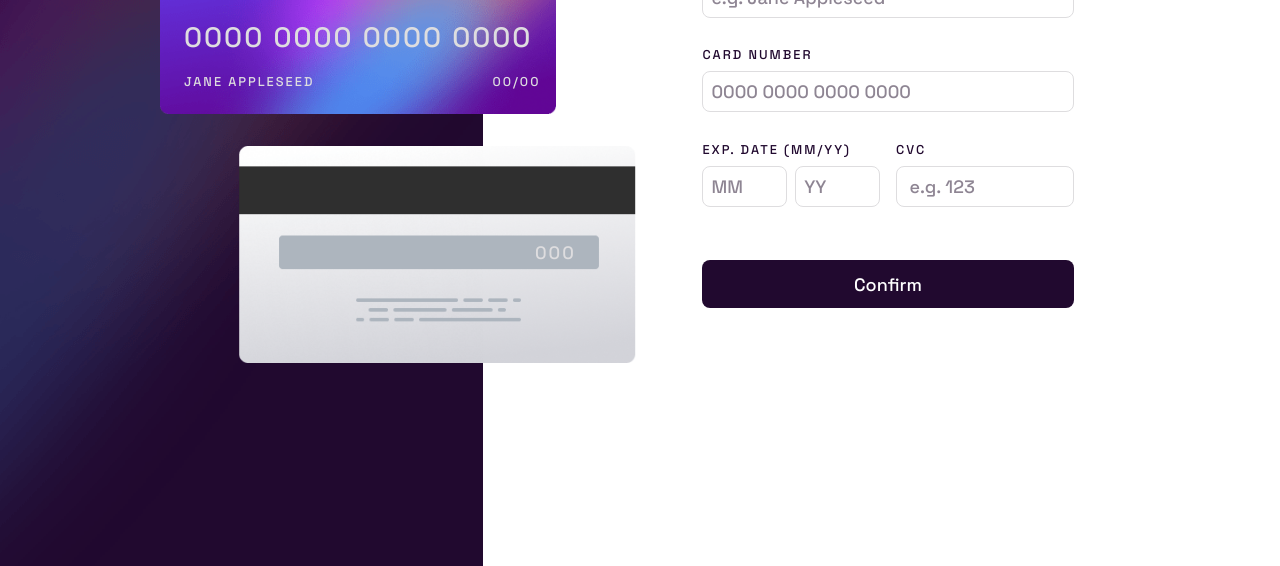
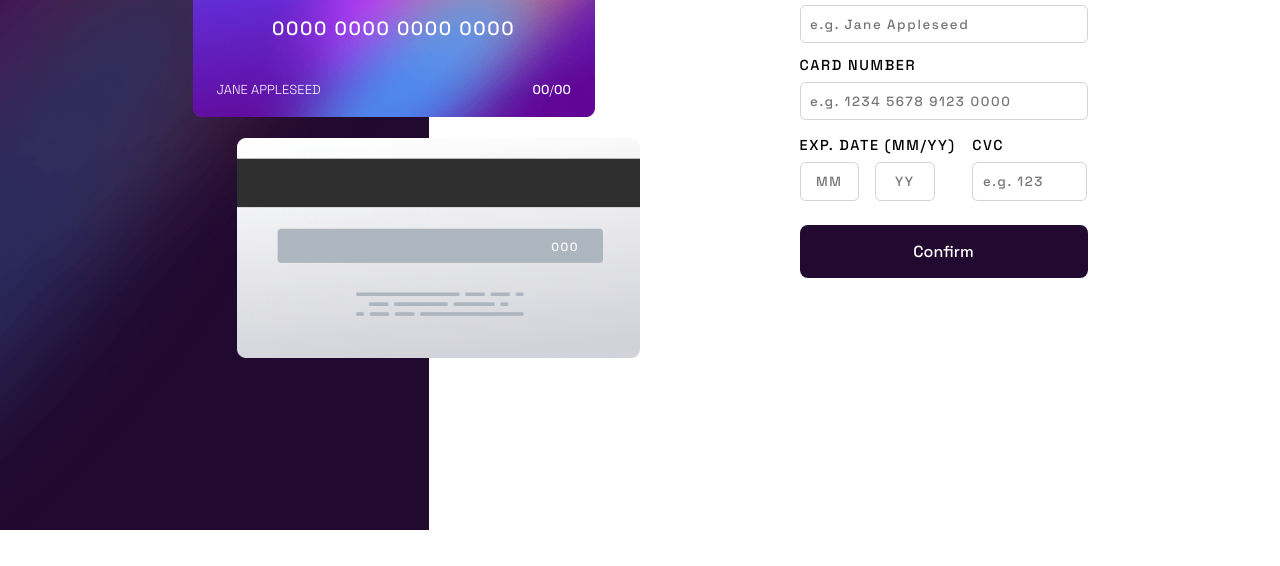
Before and after one commit to MichealAllison/Interactive-card-details-form, a plain HTML site: page index.html in a window 1280 px wide. Shown: the part 270-836 px from the top of the page. After the commit the page ends 800 px from the top, so only its background shows below. Drawn offline with Linux system fonts and the light colour scheme.

Commit message:
Added Javascript

```diff
--- a/index.html
+++ b/index.html
@@ -1,9 +1,8 @@
 <!DOCTYPE html>
-<html lang="en">
+<html lang="es">
   <head>
     <meta charset="UTF-8" />
     <meta name="viewport" content="width=device-width, initial-scale=1.0" />
-    <!-- displays site properly based on user's device -->
 
     <link
       rel="icon"
@@ -16,106 +15,91 @@
     <title>Frontend Mentor | Interactive card details form</title>
   </head>
   <body>
-    <main class="wrapper">
-      <div class="card-container">
-        <div class="card-col card-items">
-          <div class="card-item card-front">
-            <img
-              src="images/bg-card-front.png"
-              alt="user-card-front"
-              class="card-img"
-            />
-            <img
-              src="images/card-logo.svg"
-              alt=""
-              aria-hidden="true"
-              class="card-logo"
-            />
-
-            <div class="card-front--details">
-              <p class="card-number">0000 0000 0000 0000</p>
-
-              <div>
-                <p class="user-name">JANE APPLESEED</p>
-                <p class="date">00/00</p>
+    <main class="main-container">
+      <section class="cards">
+        <div class="front-card">
+          <img src="images/bg-card-front.png" alt="Imagen Frontal" />
+          <div class="front-card_data">
+            <img src="images/card-logo.svg" alt="Logo Tarjeta" />
+            <h1 class="card-number" id="card-number">0000 0000 0000 0000</h1>
+            <div class="front-card_info">
+              <p class="card-name" id="card-name">Jane Appleseed</p>
+              <p class="card-date">
+                <span id="card-month">00</span>/<span id="card-year">00</span>
+              </p>
             </div>
           </div>
         </div>
-
-          <div class="card-item card-back">
-            <img
-              src="images/bg-card-back.png"
-              alt="card behind"
-              class="card-img"
-            />
-            <p class="card-back--details">000</p>
+        <div class="back-card">
+          <img src="images/bg-card-back.png" alt="" />
+          <div class="back-card_data">
+            <p class="card-cvc" id="card-cvc">000</p>
           </div>
         </div>
-
-        <div class="card-col card-input-details">
-          <form class="card-input--active">
-            <div class="card-input--item">
-              <label for="userName">CARDHOLDER NAME</label>
+      </section>
+      <form id="form" class="form">
+        <label for="form-name">Cardholder Name</label>
         <input
           type="text"
-                id="userName"
+          id="form-name"
+          onkeydown="return /[a-zA-Z, ]/i.test(event.key)"
           placeholder="e.g. Jane Appleseed"
+          maxlength="26"
+          required
         />
-              <small></small>
-            </div>
-            <div class="card-input--item">
-              <label for="userNumber">CARD NUMBER</label>
+        <label for="form-number">Card Number</label>
         <input
-                type="number"
-                min="0"
+          type="text"
+          id="form-number"
+          placeholder="e.g. 1234 5678 9123 0000"
+          minlength="16"
           maxlength="16"
-                id="userNumber"
-                placeholder="0000 0000 0000 0000"
+          required
         />
-              <small class="cardError"></small>
-            </div>
-            <div class="card-input--item item-group">
-              <div class="input-date">
-                <label for="inputDate">EXP. DATE (MM/YY)</label>
-                <div>
+        <div class="form-date-cvc">
+          <div class="form-date">
+            <label>Exp. Date (MM/YY)</label>
+            <div class="form-date_numbers">
               <input
-                    type="number"
-                    id="inputDate"
+                type="text"
+                id="form-month"
                 placeholder="MM"
-                    min="0"
+                minlength="2"
+                maxlength="2"
+                required
               />
               <input
-                    type="number"
-                    id="inputYear"
+                type="text"
+                id="form-year"
                 placeholder="YY"
-                    min="0"
+                minlength="2"
+                maxlength="2"
+                required
               />
             </div>
-                <small class="date-error"></small>
           </div>
-              <div class="cvc-input">
-                <label for="cvc">CVC</label>
+          <div class="form-cvc">
+            <label for="form-cvc">CVC</label>
             <input
               type="text"
-                  placeholder=" e.g. 123"
-                  id="cvc"
-                  min="0"
+              id="form-cvc"
+              placeholder="e.g. 123"
+              minlength="3"
               maxlength="3"
+              required
             />
-                <small></small>
           </div>
         </div>
-            <button type="submit" class="submit-btn">Confirm</button>
+        <button id="btn-confirm" type="submit">Confirm</button>
       </form>
+      <section class="completed hidden" id="section-hidden">
+        <img src="images/icon-complete.svg" alt="Imagen verificadora" />
+        <h1 id="thanks">Thank you!</h1>
+        <p id="info">We've added your card details</p>
+        <button id="btn-continue">Continue</button>
+      </section>
+    </main>
 
-          <div class="card-input--completed">
-            <img src="images/icon-complete.svg" alt="" aria-hidden="true" />
-            <h1 class="completed-title">Thank you!</h1>
-            <p class="completed-desc">We've added your card details</p>
-            <button type="reset" class="reset-btn">Continue</button>
-          </div>
-        </div>
-      </div>
-    </main>
+    <script src="script.js" defer></script>
   </body>
 </html>
--- a/script.js
+++ b/script.js
@@ -0,0 +1,90 @@
+// const userNameField = document.querySelector("#userName");
+
+// userNameField.addEventListener("input", function (event) {
+//   console.log(event.target.value);
+//   const value = event.target.value;
+//   if (!value) {
+//     setUserNameFieldColor("#dedddf");
+//   } else if (value?.length > 2) {
+//     setUserNameFieldColor("blue");
+//   } else if (value.length <= 2) {
+//     setUserNameFieldColor("red");
+//   }
+// });
+
+// const setUserNameFieldColor = (color) => {
+//   userNameField.style.borderColor = color;
+// };
+
+///
+
+const form = document.getElementById("form");
+const btnContinue = document.getElementById("btn-continue");
+const sectionHidden = document.getElementById("section-hidden");
+const formNumber = document.getElementById("form-number");
+const formName = document.getElementById("form-name");
+const formMonth = document.getElementById("form-month");
+const formYear = document.getElementById("form-year");
+const formCvc = document.getElementById("form-cvc");
+const cardNumber = document.getElementById("card-number");
+const cardName = document.getElementById("card-name");
+const cardMonth = document.getElementById("card-month");
+const cardYear = document.getElementById("card-year");
+const cardCvc = document.getElementById("card-cvc");
+
+formName.addEventListener("input", () => {
+  cardName.innerText = formName.value;
+
+  if (formName.value.length === 0) {
+    cardName.innerText = "Jane Appleseed";
+  }
+});
+
+formNumber.addEventListener("input", () => {
+  cardNumber.innerText = formNumber.value.replace(/\d{4}(?=.)/g, "$& ");
+
+  if (formNumber.value.length === 0) {
+    cardNumber.innerText = "0000 0000 0000 0000";
+  }
+});
+
+formMonth.addEventListener("input", () => {
+  cardMonth.innerText = formMonth.value;
+
+  if (formMonth.value.length === 0) {
+    cardMonth.innerText = "00";
+  }
+});
+
+formYear.addEventListener("input", () => {
+  cardYear.innerText = formYear.value;
+
+  if (formYear.value.length === 0) {
+    cardYear.innerText = "00";
+  }
+});
+
+formCvc.addEventListener("input", () => {
+  cardCvc.innerText = formCvc.value;
+
+  if (formCvc.value.length === 0) {
+    cardCvc.innerText = "000";
+  }
+});
+
+form.addEventListener("submit", (event) => {
+  event.preventDefault();
+  form.classList.add("hidden");
+  sectionHidden.classList.remove("hidden");
+});
+
+btnContinue.addEventListener("click", () => {
+  form.classList.remove("hidden");
+  sectionHidden.classList.add("hidden");
+  form.reset(); // Reset form
+  cardName.innerText = "Jane Appleseed";
+  cardNumber.innerText = "0000 0000 0000 0000";
+  cardMonth.innerText = "00";
+  cardYear.innerText = "00";
+  cardCvc.innerText = "000";
+});
--- a/style.css
+++ b/style.css
@@ -1,309 +1,252 @@
 @import url("https://fonts.googleapis.com/css2?family=Space+Grotesk:wght@300..700&display=swap");
 
-:root {
-  --clr-Linear-gradient-input-active-br: linear-gradient(
-    to right,
-    #6448fe,
-    #600594
-  );
-  --clr-Red-input-errors: #ff5252;
-
-  --clr-White: #ffffff;
-  --clr-Light-grayish-violet: #dedddf;
-  --clr-Dark-grayish-violet: #8e8593;
-  --clr-Very-dark-violet: #21092f;
-
-  --ff-main: "Space Grotesk", sans-serif;
-  --fs-body: 1.125rem;
-  --fw-500: 500;
-}
-
-*,
-*::before,
-*::after {
+* {
   margin: 0;
   padding: 0;
   box-sizing: border-box;
+  font-family: Space Grotesk;
+  font-weight: 500;
 }
 
-img {
-  display: block;
+body {
+  min-height: 100vh;
+  background-image: url("../images/bg-main-mobile.png");
+  background-repeat: no-repeat;
+  background-size: 100%;
+}
+
+.cards {
+  padding: 2rem 1rem;
+  display: flex;
+  flex-direction: column;
+}
+
+.cards img {
   max-width: 100%;
 }
 
-body {
-  max-width: 1440px;
-  margin-inline: auto;
-  font-family: var(--ff-main);
-  font-weight: var(--fw-500);
-  font-size: var(--fs-body);
-  letter-spacing: 2px;
-  color: var(--clr-Very-dark-violet);
-  background: url(images/bg-main-desktop.png) no-repeat;
-  background-color: var(--clr-White);
+.front-card {
+  align-self: start;
+  max-width: 90%;
+  order: 2;
+  margin-top: -4rem;
+  z-index: 1;
+  position: relative;
 }
 
-button,
+.front-card_data {
+  position: absolute;
+  inset: 0;
+  color: white;
+  display: flex;
+  flex-direction: column;
+  align-items: start;
+  justify-content: space-between;
+  padding: 1rem;
+  padding-bottom: 1rem;
+}
+
+.front-card_data > img {
+  width: 27.5%;
+  padding: 0.5rem;
+}
+
+.card-number {
+  font-size: larger;
+  margin-top: 1.5rem;
+  text-align: center;
+  width: 100%;
+  letter-spacing: 0.1rem;
+}
+
+.front-card_info {
+  display: flex;
+  width: 100%;
+  justify-content: space-between;
+  padding: 0.5rem;
+}
+
+.card-name {
+  font-size: small;
+  text-transform: uppercase;
+  font-weight: 300;
+}
+
+.card-date {
+  font-size: small;
+  font-weight: 300;
+}
+
+.back-card {
+  max-width: 90%;
+  align-self: end;
+  order: 1;
+  position: relative;
+}
+
+.back-card_data {
+  position: absolute;
+  inset: 0;
+  display: flex;
+  align-items: center;
+  justify-content: end;
+  padding-right: 15%;
+  padding-bottom: 1.5rem;
+  font-size: 0.75rem;
+  color: white;
+  letter-spacing: 0.1rem;
+}
+
+form {
+  display: flex;
+  flex-direction: column;
+  padding: 0 1rem 1rem 1rem;
+  font-size: 0.9rem;
+}
+
+label {
+  text-transform: uppercase;
+  letter-spacing: 0.1rem;
+  margin-top: 0.8rem;
+}
+
 input {
-  font: inherit;
-  display: block;
+  padding: 0.6rem;
+  margin-top: 0.5rem;
+  border-radius: 0.35rem;
+  border: 0.1rem solid lightgray;
+  cursor: pointer;
+  letter-spacing: 0.1rem;
+}
+
+input:active {
+  border: 1 solid hsl(278, 49%, 44%);
+}
+
+.form-date-cvc {
+  display: flex;
   width: 100%;
-  border-radius: 0.5rem;
+  margin-top: 1rem;
+}
+
+.form-date {
+  width: 60%;
+}
+
+.form-date_numbers {
+  display: flex;
+  justify-content: space-evenly;
+  margin-right: 1.5rem;
+}
+
+#form-month,
+#form-year {
+  text-align: center;
+  width: 40%;
+}
+
+.form-cvc {
+  width: 40%;
+}
+
+.form-cvc > input {
+  display: flex;
+  width: 100%;
 }
 
 button {
-  color: var(--clr-White);
-  background-color: var(--clr-Very-dark-violet);
+  padding: 1rem;
+  border-radius: 0.5rem;
+  margin-top: 1.5rem;
+  background-color: hsl(278, 68%, 11%);
+  color: white;
   border: none;
-  padding: 0.8rem;
+  cursor: pointer;
+  font-size: 1rem;
+  width: 100%;
 }
 
-input {
-  padding: 0.5rem;
-  border: 1px solid var(--clr-Light-grayish-violet);
-  background: transparent;
+.completed {
+  display: flex;
+  flex-direction: column;
+  justify-content: center;
+  align-items: center;
+  margin: 1rem;
 }
 
-input:focus {
-  outline: none;
-  border: 1px solid transparent;
-  border-image: var(--clr-Linear-gradient-input-active-br) 1 stretch;
+.completed > img {
+  width: 20%;
 }
 
-input::placeholder {
-  color: var(--clr-Dark-grayish-violet);
+.completed > h1,
+p {
+  padding-top: 1rem;
 }
 
-input[type="number"]::-webkit-outer-spin-button,
-input[type="number"]::-webkit-inner-spin-button {
-  appearance: none;
-  margin: 0; /
+#info {
+  color: hsl(270, 3%, 60%);
 }
 
-/* text styles */
-.card-item {
-  color: var(--clr-Light-grayish-violet);
+.form-date_numbers {
+  justify-content: start;
+  gap: 1rem;
+}
+
+.hidden {
+  display: none;
+}
+
+@media screen and (min-width: 785px) {
+  body {
+    background-image: url("../images/bg-main-desktop.png");
+    background-repeat: no-repeat;
+    background-size: auto 100%;
+    min-height: 100vh;
+    display: flex;
+    justify-content: center;
+    align-items: center;
+  }
+
+  .main-container {
+    display: flex;
+    align-items: center;
+    justify-content: center;
+    width: 100%;
+  }
+
+  .cards {
+    gap: 1rem;
+    width: auto;
+    margin-right: 8rem;
   }
 
   .card-number {
-  font-size: 1.75rem;
-  margin-bottom: 5%;
+    font-size: larger;
   }
 
-small {
-  font-size: 0.8rem;
-  margin-top: 0.8rem;
-  color: var(--clr-Red-input-errors);
+  .front-card {
+    order: 1;
+    margin-top: 0;
   }
 
-.card-input--completed {
-  text-align: center;
+  .back-card {
+    order: 2;
   }
 
-.completed-title {
-  font-size: 1.75rem;
+  .form {
+    max-width: 25%;
+    min-width: 19rem;
   }
 
-.completed-desc {
-  font-size: 1rem;
-  color: var(--clr-Dark-grayish-violet);
+  #section-hidden {
+    width: 28rem;
   }
 
-label {
-  display: block;
-  font-size: 0.8rem;
-  margin-bottom: 0.5rem;
+  #btn-continue {
+    width: 70%;
   }
 
-.user-name,
-.date {
-  font-size: 0.8rem;
-  text-transform: uppercase;
-}
-
-/* layout styles */
-.card-container {
-  width: 75%;
-  max-width: 60em;
-  margin-inline: auto;
-  display: flex;
-  align-items: center;
-  justify-content: center;
-  gap: 2rem;
-  min-height: 100dvh;
-}
-
-.card-container > * {
-  flex-basis: 50%;
-  flex: 1;
-}
-
-.item-group,
-.input-date > div {
-  display: flex;
-  align-items: center;
-  gap: 0.5rem;
-  position: relative;
-}
-
-.input-date {
-  position: relative;
-}
-
-.item-group > * {
-  flex: 1;
-  flex-basis: 50%;
-}
-
-.item-group {
-  gap: 1rem;
-}
-
-.cvc-input input {
-  width: 100%;
-}
-
-.card-input--active {
-  width: 80%;
-  margin-inline: auto;
-}
-
-.card-input--active > * + * {
-  margin-top: 1rem;
-}
-
-/* general styles */
-.card-input--completed {
-  visibility: hidden;
-  position: absolute;
-  transition: all 0.3s ease;
-}
-
-.card-input--completed.visible {
-  visibility: visible;
-  position: initial;
-}
-
-.card-input--completed > img {
-  margin-inline: auto;
-}
-
-.card-input--completed * + * {
-  margin-top: 1rem;
-}
-
-.card-input--item {
-  padding-bottom: 0.8rem;
-}
-
-.reset-btn,
-.submit-btn {
-  margin-top: 2.5rem;
-}
-
-.card-img {
-  width: 22em;
-}
-
-.card-item {
-  position: relative;
-  max-width: max-content;
-}
-
-.card-logo,
-.card-front--details {
-  position: absolute;
-}
-
-.card-logo {
-  top: 1.5rem;
-  left: 1.5rem;
-}
-
-.card-front {
-  margin-bottom: 2rem;
-}
-
-.card-back {
-  translate: 20% 0;
-}
-
-.card-front--details {
-  width: 90%;
-  bottom: 1.5rem;
-  left: 1.5rem;
-}
-
-.card-front--details > div {
-  display: flex;
-  width: 100%;
-  justify-content: space-between;
-  position: relative;
-}
-
-.card-back--details {
-  position: absolute;
-  top: 49%;
-  right: 15%;
-  translate: 0 -50%;
-}
-
-.error {
-  border-color: var(--clr-Red-input-errors);
-}
-
-
-/* media query */
-@media screen and (max-width: 700px) {
-    .card-back {
-        translate: 0; /* Adjust as needed */
-    }
-
-    .card-number {
-        font-size: 1rem;
-    }
-
-    body {
-        color: var(--clr-Very-dark-violet);
-        background: url(images/bg-main-mobile.png) no-repeat;
-        background-position: top;
-        background-size: contain;
-        background-color: var(--clr-White);
-    }
-
-    .card-container {
-        width: 100%;
-        padding: 4rem 2rem;
-        flex-direction: column;
-    }
-
-    .card-items {
-        width: 100%;
-        display: flex;
-        position: relative;
-        flex-direction: column-reverse;
-    }
-
-    .card-input--active {
-        width: 100%;
-    }
-
-    .card-back {
-        position: absolute;
-        top: 0;
-        right: 0;
-        z-index: -2;
-    }
-
-    .card-front {
-        margin-top: 5.5rem;
-    }
-
-    .card-img {
-        width: 18rem;
-    }
-
-    label, input {
-        color: var(--clr-Very-dark-violet);
+  .hidden {
+    display: none;
   }
 }
```
Lines whose indentation alone changed are shown as unchanged.
